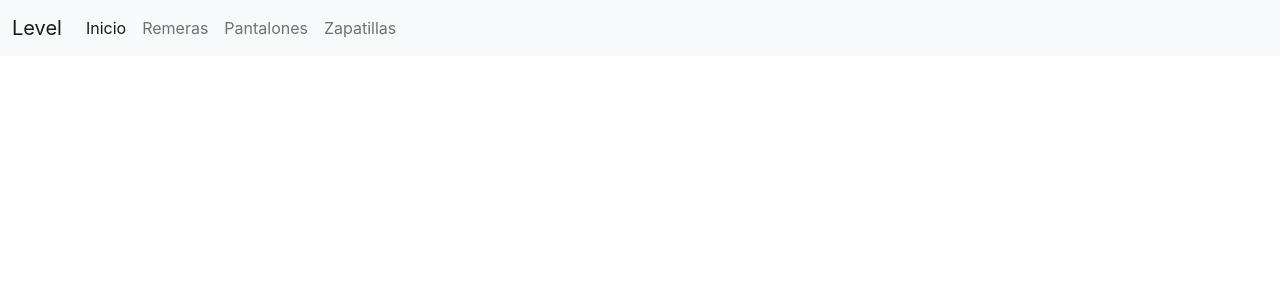
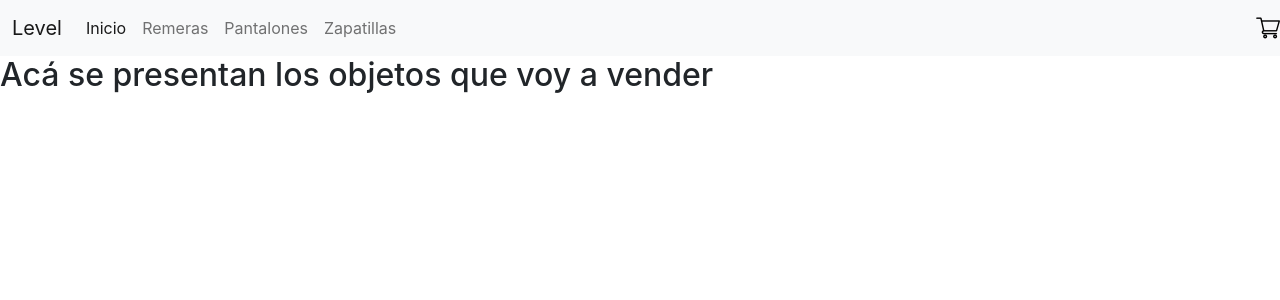
Before and after one commit to garcilazojuancruz95/react-clase-2, a React (Create React App) app: page / in a window 1280 px wide. Shown: the top 300 px of the page. Built offline with nearby package versions, Linux system fonts and the light colour scheme.

Commit message:
Carrito y landing

```diff
--- a/src/App.js
+++ b/src/App.js
@@ -1,9 +1,11 @@
+import ItemListContainer from './components/ItemListContainer/ItemListContainer';
 import Navbar from './components/NavBar/Navbar'
 
 function App() {
   return (
     <div className="App">
       <Navbar />
+      <ItemListContainer />
     </div>
   );
 }
--- /dev/null
+++ b/src/components/CartWidget/CartWidget.js
@@ -0,0 +1,9 @@
+const CartWidget = (props) => {
+    return (
+        <>
+            <img src={props.imagen}></img>
+        </>
+    );
+}
+
+export default CartWidget;
--- /dev/null
+++ b/src/components/ItemListContainer/ItemListContainer.js
@@ -0,0 +1,9 @@
+const ItemListContainer = ({greeting}) => {
+    return(
+        <>
+            <h2>Acá se presentan los objetos que voy a vender</h2>
+        </>
+    );
+}
+
+export default ItemListContainer;
--- a/src/components/NavBar/Navbar.js
+++ b/src/components/NavBar/Navbar.js
@@ -1,4 +1,6 @@
-import React from 'react'
+import React from 'react';
+import CartWidget from '../CartWidget/CartWidget';
+import Imagen from '../Img/carrito.png';
 
 const navbar = () => {
     return (
@@ -26,6 +28,7 @@ const navbar = () => {
       </ul>
     </div>
   </div>
+  <CartWidget imagen={Imagen} />
 </nav>
         </div>
     )
```
Also changed, not shown: src/components/Img/carrito.png (added).
